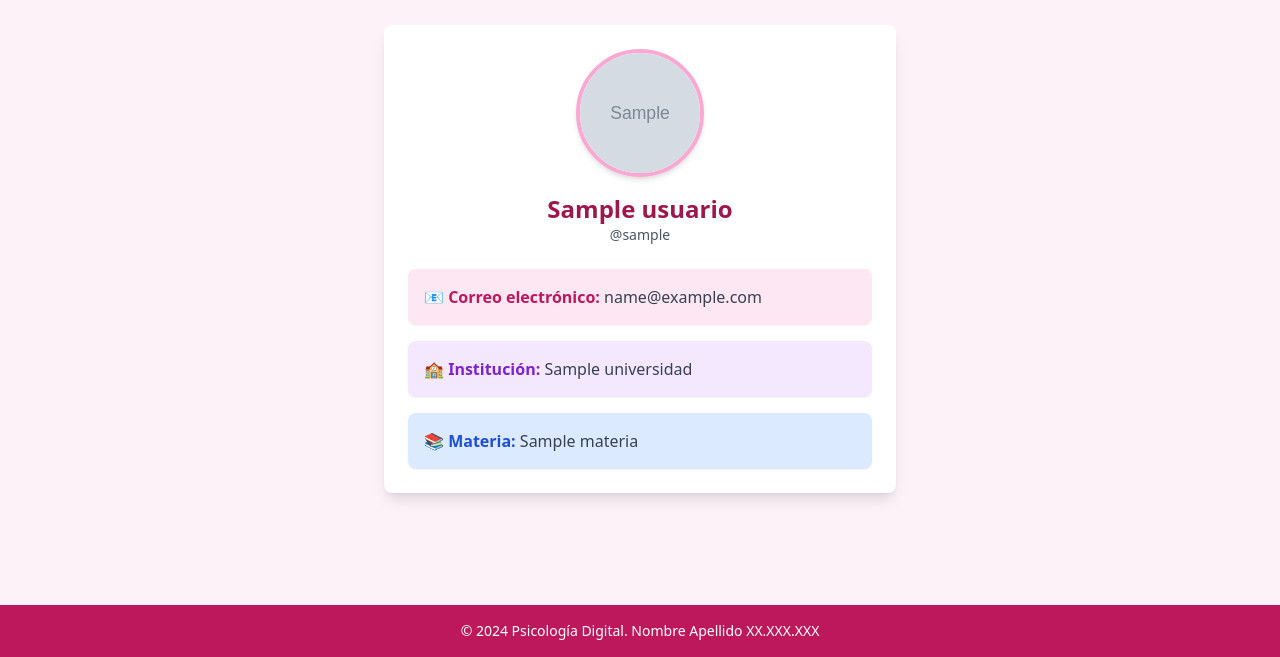
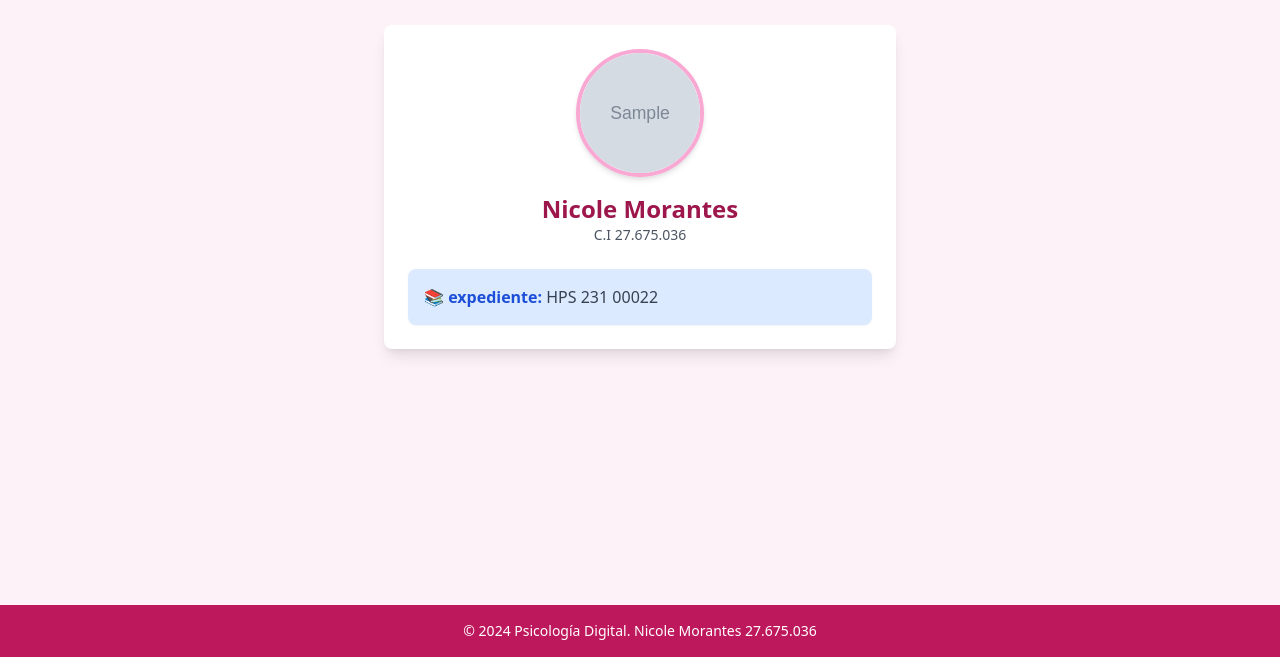
Before and after one commit to mrandersoncordero/blog_universidad, a Django app: template templates/blog/perfil.html in a window 1280 px wide. Shown: the part 143-800 px from the top of the page. Run offline with Django 5.2, Linux system fonts and the light colour scheme; the template is opened without the code that fills it: most values are stand-ins (such as "Sample title", 1, 10 or a date in 2020); grey boxes marked "Sample" are stand-in pictures; some libraries are stand-ins or nearby versions.

Commit message:
ultimos cambios

```diff
--- a/templates/base.html
+++ b/templates/base.html
@@ -38,7 +38,7 @@
 
     <footer class="bg-pink-700 text-white py-4">
         <div class="container mx-auto px-6 text-center text-sm">
-            <p>&copy; 2024 Psicología Digital. Nombre Apellido XX.XXX.XXX</p>
+            <p>&copy; 2024 Psicología Digital. Nicole Morantes 27.675.036</p>
         </div>
     </footer>
 </body>
--- a/templates/blog/detalle.html
+++ b/templates/blog/detalle.html
@@ -1,7 +1,7 @@
 {% extends "base.html" %}
 
 {% block content %}
-<article class="bg-white p-6 rounded-lg shadow-md">
+<article class="bg-white rounded-lg shadow-md overflow-hidden shadow-md p-6">
     <h1 class="text-3xl font-bold text-pink-800 mb-4">{{ articulo.titulo }}</h1>
     <p class="text-gray-600">Publicado el {{ articulo.fecha_publicacion }}</p>
 
--- a/templates/blog/perfil.html
+++ b/templates/blog/perfil.html
@@ -5,20 +5,14 @@
     <!-- Imagen de perfil -->
     <div class="flex flex-col items-center">
         <img src="{{ usuario.foto.url }}" alt="Foto de perfil" class="w-32 h-32 rounded-full border-4 border-pink-300 shadow-md">
-        <h2 class="text-2xl font-bold text-pink-800 mt-4">{{ usuario.nombre_completo }}</h2>
-        <p class="text-gray-600 text-sm">@{{ usuario.username }}</p>
+        <h2 class="text-2xl font-bold text-pink-800 mt-4">Nicole Morantes</h2>
+        <p class="text-gray-600 text-sm">C.I 27.675.036</p>
     </div>
 
     <!-- Información del usuario -->
     <div class="mt-6 space-y-4">
-        <div class="bg-pink-100 p-4 rounded-lg shadow-sm">
-            <p class="text-gray-700"><strong class="text-pink-700">📧 Correo electrónico:</strong> {{ usuario.email }}</p>
-        </div>
-        <div class="bg-purple-100 p-4 rounded-lg shadow-sm">
-            <p class="text-gray-700"><strong class="text-purple-700">🏫 Institución:</strong> {{ usuario.universidad }}</p>
-        </div>
         <div class="bg-blue-100 p-4 rounded-lg shadow-sm">
-            <p class="text-gray-700"><strong class="text-blue-700">📚 Materia:</strong> {{ usuario.materia }}</p>
+            <p class="text-gray-700"><strong class="text-blue-700">📚 expediente:</strong> HPS 231 00022</p>
         </div>
     </div>
 </div>
```
Also changed, not shown: db.sqlite3 (added), 1 other file.
